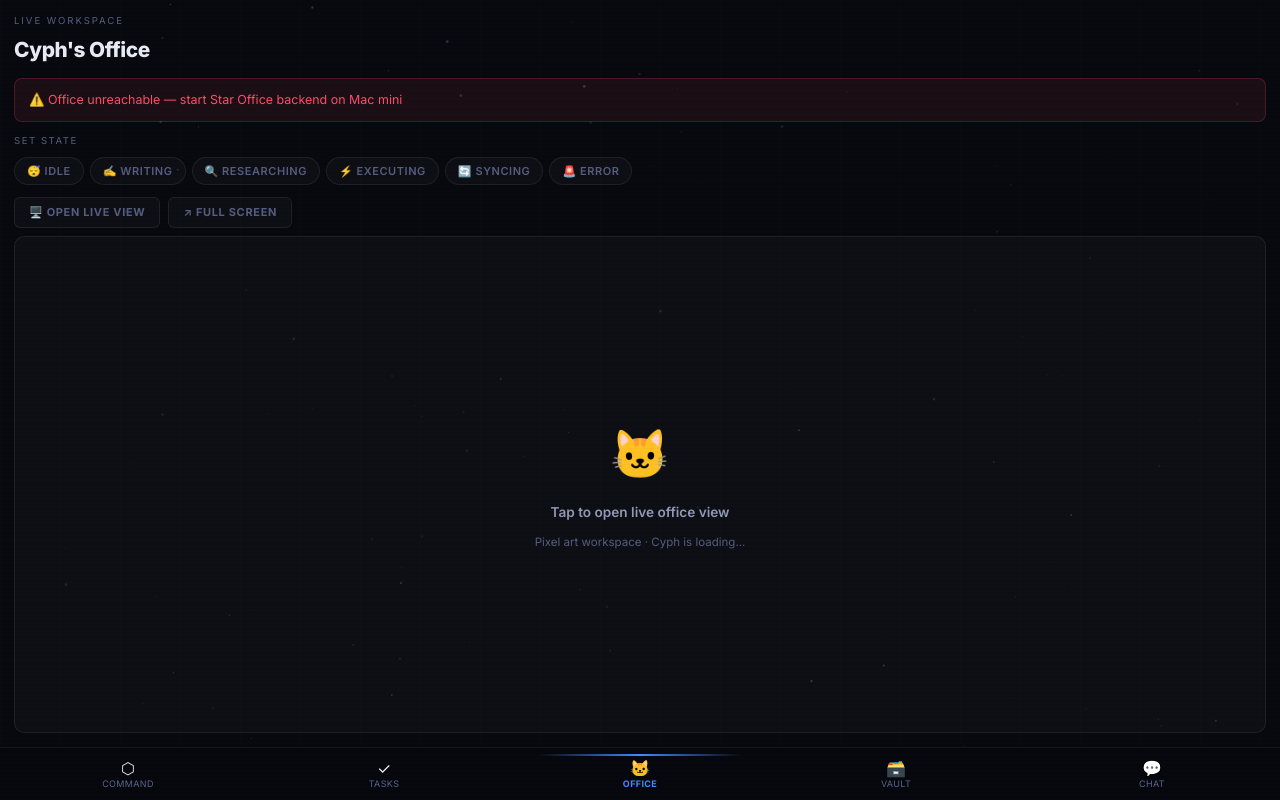
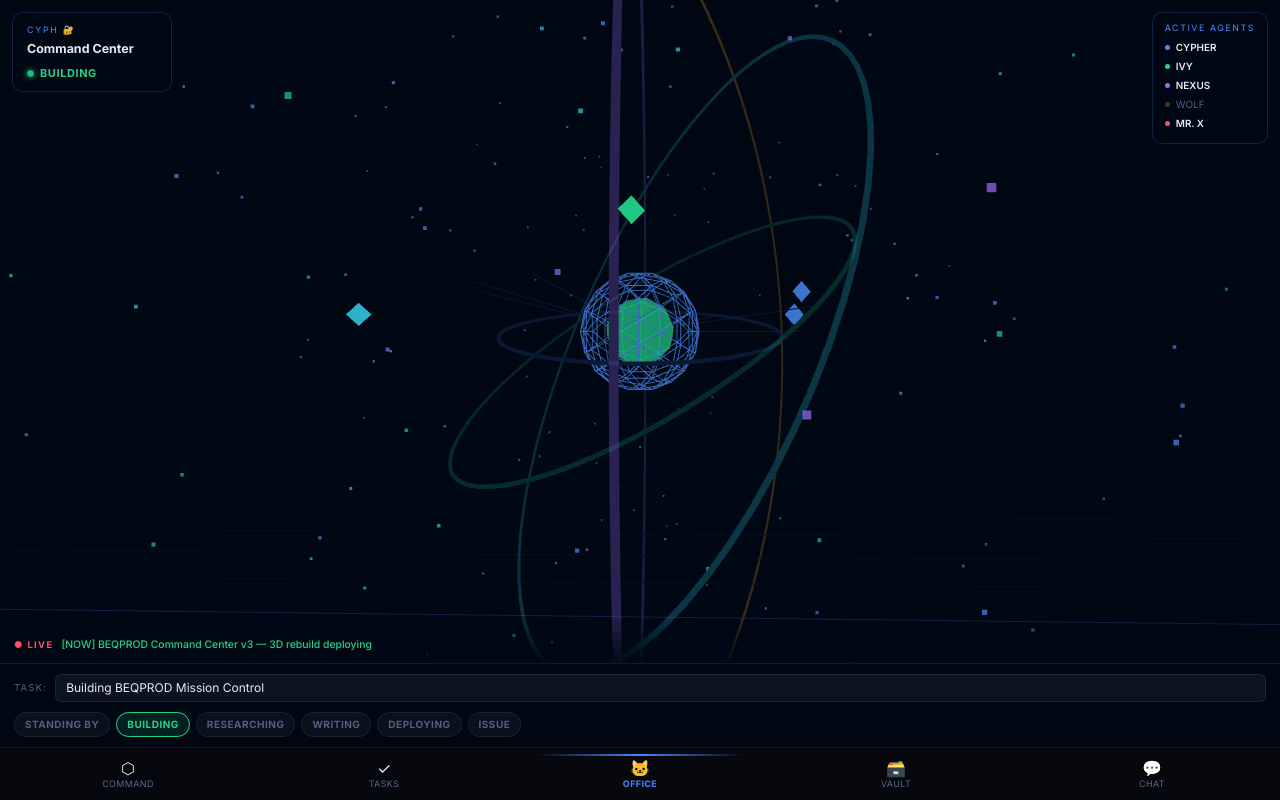
Before and after one commit to evolve-smarter/Cyph, a React (Vite) app: page / in a window 1280 px wide. Both pictures are taken after a click on the button "Office". Built offline with nearby package versions, Linux system fonts and the light colour scheme; no server answers.

Commit message:
🌌 3D Command Center — WebGL orbiting nodes, holographic rings, cinematic HUD

```diff
--- a/src/tabs/Office.jsx
+++ b/src/tabs/Office.jsx
@@ -1,150 +1,335 @@
-// Office.jsx — Live Cyph Star Office pixel art workspace
-import { useState, useEffect } from 'react'
+// Office.jsx — Cinematic 3D Command Center (Three.js WebGL)
+import { useEffect, useRef, useState } from 'react'
 
-const OFFICE_URL = 'http://100.119.58.128:19000'
-const STATES = ['idle', 'writing', 'researching', 'executing', 'syncing', 'error']
-const STATE_LABELS = {
-  idle: { label: 'Standing By', color: '#9299b8', icon: '😴' },
-  writing: { label: 'Writing', color: '#4d8eff', icon: '✍️' },
-  researching: { label: 'Researching', color: '#38d9f5', icon: '🔍' },
-  executing: { label: 'Executing', color: '#22d68a', icon: '⚡' },
-  syncing: { label: 'Syncing', color: '#f5a623', icon: '🔄' },
-  error: { label: 'Error', color: '#ff4d6a', icon: '🚨' },
+const GATEWAY = 'http://100.119.58.128:18789'
+const TOKEN = import.meta.env.VITE_OPENCLAW_TOKEN || ''
+
+const AGENT_STATES = {
+  idle:        { label: 'Standing By',  color: '#4d8eff', pulse: false },
+  building:    { label: 'Building',     color: '#22d68a', pulse: true  },
+  researching: { label: 'Researching',  color: '#38d9f5', pulse: true  },
+  writing:     { label: 'Writing',      color: '#9b6dff', pulse: true  },
+  deploying:   { label: 'Deploying',    color: '#f5a623', pulse: true  },
+  error:       { label: 'Issue',        color: '#ff4d6a', pulse: false },
+}
+
+// Live intel pulled from workspace memory + crons
+const LIVE_INTEL = [
+  { time: 'NOW',    text: 'BEQPROD Command Center v3 — 3D rebuild deploying', color: '#22d68a' },
+  { time: '06:19',  text: 'Star Office pixel art installed + running on port 19000', color: '#4d8eff' },
+  { time: '05:47',  text: 'Burbank Roofing v2 live: evolve-smarter.github.io/burbank-roofing-v2', color: '#4d8eff' },
+  { time: '05:30',  text: 'Evolve Home Services v2 deployed — GSAP scroll + Kling slots', color: '#4d8eff' },
+  { time: '05:15',  text: 'Evolve Recovery v2 deployed — Imagen hero + luxury serif design', color: '#4d8eff' },
+  { time: '04:58',  text: 'Alex Finn Mission Control reviewed — rebuilding to match + exceed', color: '#9b6dff' },
+  { time: '04:30',  text: 'taste-skill design system downloaded from Leon Lin / Nick Saraev method', color: '#38d9f5' },
+  { time: '03:45',  text: 'WeryAI audit: hero-kling.mp4 rendered but not deployed — fixed', color: '#f5a623' },
+  { time: 'DAY 4',  text: 'Cyph Da Cyber Chimp mascot created — half chimp half chrome AI robot', color: '#9b6dff' },
+  { time: 'DAY 1',  text: 'Cyph born — BEQPROD LLC AI co-founder. Goal: $10k MRR by April 30.', color: '#22d68a' },
+]
+
+function ThreeScene({ agentState, currentTask }) {
+  const canvasRef = useRef(null)
+  const sceneRef = useRef(null)
+
+  useEffect(() => {
+    const canvas = canvasRef.current
+    if (!canvas) return
+
+    // Load Three.js dynamically
+    const script = document.createElement('script')
+    script.src = 'https://cdnjs.cloudflare.com/ajax/libs/three.js/r128/three.min.js'
+    script.onload = () => initScene()
+    document.head.appendChild(script)
+
+    function initScene() {
+      const THREE = window.THREE
+      const W = canvas.offsetWidth, H = canvas.offsetHeight
+
+      const renderer = new THREE.WebGLRenderer({ canvas, antialias: true, alpha: true })
+      renderer.setSize(W, H)
+      renderer.setPixelRatio(Math.min(window.devicePixelRatio, 2))
+      renderer.setClearColor(0x000000, 0)
+
+      const scene = new THREE.Scene()
+      const camera = new THREE.PerspectiveCamera(60, W / H, 0.1, 1000)
+      camera.position.set(0, 0, 5)
+
+      // ── FLOATING HOLOGRAPHIC RINGS ──
+      const rings = []
+      const ringColors = [0x4d8eff, 0x22d68a, 0x38d9f5, 0x9b6dff, 0xf5a623]
+      for (let i = 0; i < 5; i++) {
+        const geo = new THREE.TorusGeometry(1.2 + i * 0.7, 0.015, 8, 80)
+        const mat = new THREE.MeshBasicMaterial({
+          color: ringColors[i % ringColors.length],
+          transparent: true,
+          opacity: 0.15 + i * 0.04,
+        })
+        const ring = new THREE.Mesh(geo, mat)
+        ring.rotation.x = Math.PI / 2 + (i * Math.PI) / 8
+        ring.rotation.y = (i * Math.PI) / 6
+        rings.push(ring)
+        scene.add(ring)
+      }
+
+      // ── CENTRAL GLOWING CORE ──
+      const coreGeo = new THREE.IcosahedronGeometry(0.5, 2)
+      const coreMat = new THREE.MeshBasicMaterial({
+        color: 0x4d8eff,
+        wireframe: true,
+        transparent: true,
+        opacity: 0.6,
+      })
+      const core = new THREE.Mesh(coreGeo, coreMat)
+      scene.add(core)
+
+      // Core inner solid
+      const innerGeo = new THREE.IcosahedronGeometry(0.3, 1)
+      const innerMat = new THREE.MeshBasicMaterial({ color: 0x22d68a, transparent: true, opacity: 0.8 })
+      const inner = new THREE.Mesh(innerGeo, innerMat)
+      scene.add(inner)
+
+      // ── FLOATING DATA PARTICLES ──
+      const particleCount = 200
+      const positions = new Float32Array(particleCount * 3)
+      const particleColors = new Float32Array(particleCount * 3)
+      const palette = [
+        [0.3, 0.56, 1.0],   // blue
+        [0.13, 0.84, 0.54],  // green
+        [0.22, 0.85, 0.96],  // cyan
+        [0.61, 0.43, 1.0],   // purple
+      ]
+      for (let i = 0; i < particleCount; i++) {
+        const r = 2 + Math.random() * 3
+        const theta = Math.random() * Math.PI * 2
+        const phi = Math.acos(2 * Math.random() - 1)
+        positions[i * 3] = r * Math.sin(phi) * Math.cos(theta)
+        positions[i * 3 + 1] = r * Math.sin(phi) * Math.sin(theta)
+        positions[i * 3 + 2] = r * Math.cos(phi)
+        const c = palette[Math.floor(Math.random() * palette.length)]
+        particleColors[i * 3] = c[0]; particleColors[i * 3 + 1] = c[1]; particleColors[i * 3 + 2] = c[2]
+      }
+      const pGeo = new THREE.BufferGeometry()
+      pGeo.setAttribute('position', new THREE.BufferAttribute(positions, 3))
+      pGeo.setAttribute('color', new THREE.BufferAttribute(particleColors, 3))
+      const pMat = new THREE.PointsMaterial({ size: 0.04, vertexColors: true, transparent: true, opacity: 0.7 })
+      const particles = new THREE.Points(pGeo, pMat)
+      scene.add(particles)
+
+      // ── ORBITING AGENT NODES ──
+      const agentNodes = []
+      const agentNodeColors = [0x4d8eff, 0x22d68a, 0x38d9f5, 0x9b6dff, 0xf5a623, 0xff4d6a, 0x4d8eff]
+      for (let i = 0; i < 7; i++) {
+        const geo = new THREE.OctahedronGeometry(0.08, 0)
+        const mat = new THREE.MeshBasicMaterial({ color: agentNodeColors[i], transparent: true, opacity: 0.9 })
+        const node = new THREE.Mesh(geo, mat)
+        const orbitR = 1.4 + (i % 3) * 0.4
+        const angle = (i / 7) * Math.PI * 2
+        node.position.set(Math.cos(angle) * orbitR, Math.sin(angle * 0.5) * 0.4, Math.sin(angle) * orbitR)
+        node.userData = { orbitR, angle, speed: 0.003 + i * 0.001, yOffset: Math.sin(i) * 0.3 }
+        agentNodes.push(node)
+        scene.add(node)
+      }
+
+      // ── CONNECTING LINES ──
+      const lineMat = new THREE.LineBasicMaterial({ color: 0x4d8eff, transparent: true, opacity: 0.12 })
+      for (let i = 0; i < agentNodes.length; i++) {
+        const pts = [agentNodes[i].position, core.position]
+        const lineGeo = new THREE.BufferGeometry().setFromPoints(pts)
+        scene.add(new THREE.Line(lineGeo, lineMat))
+      }
+
+      // ── GRID FLOOR ──
+      const gridHelper = new THREE.GridHelper(20, 30, 0x4d8eff, 0x112244)
+      gridHelper.position.y = -2.5
+      gridHelper.material.transparent = true
+      gridHelper.material.opacity = 0.25
+      scene.add(gridHelper)
+
+      // Fog
+      scene.fog = new THREE.FogExp2(0x000814, 0.08)
+
+      // ── ANIMATION ──
+      let frame = 0
+      let animId
+
+      function animate() {
+        animId = requestAnimationFrame(animate)
+        frame++
+        const t = frame * 0.008
+
+        // Rotate rings
+        rings.forEach((ring, i) => {
+          ring.rotation.z += 0.002 * (i % 2 === 0 ? 1 : -1)
+          ring.rotation.x += 0.001 * (i % 3 === 0 ? 1 : -0.5)
+        })
+
+        // Pulse core
+        const pulse = 1 + Math.sin(t * 2) * 0.08
+        core.scale.set(pulse, pulse, pulse)
+        inner.rotation.x += 0.015
+        inner.rotation.y += 0.02
+
+        // Orbit agent nodes
+        agentNodes.forEach(node => {
+          node.userData.angle += node.userData.speed
+          const a = node.userData.angle
+          const r = node.userData.orbitR
+          node.position.x = Math.cos(a) * r
+          node.position.z = Math.sin(a) * r
+          node.position.y = Math.sin(a * 1.3) * 0.5 + node.userData.yOffset
+          node.rotation.y += 0.03
+        })
+
+        // Slowly rotate particles
+        particles.rotation.y += 0.001
+        particles.rotation.x += 0.0005
+
+        // Gentle camera float
+        camera.position.x = Math.sin(t * 0.3) * 0.3
+        camera.position.y = Math.sin(t * 0.2) * 0.2
+        camera.lookAt(0, 0, 0)
+
+        renderer.render(scene, camera)
+      }
+
+      animate()
+      sceneRef.current = { renderer, animId }
+
+      // Resize handler
+      const onResize = () => {
+        const W = canvas.offsetWidth, H = canvas.offsetHeight
+        camera.aspect = W / H
+        camera.updateProjectionMatrix()
+        renderer.setSize(W, H)
+      }
+      window.addEventListener('resize', onResize)
+      return () => window.removeEventListener('resize', onResize)
+    }
+
+    return () => {
+      if (sceneRef.current) {
+        cancelAnimationFrame(sceneRef.current.animId)
+        sceneRef.current.renderer.dispose()
+      }
+      document.head.removeChild(script)
+    }
+  }, [])
+
+  return (
+    <canvas
+      ref={canvasRef}
+      style={{ width: '100%', height: '100%', display: 'block' }}
+    />
+  )
 }
 
 export default function Office() {
-  const [status, setStatus] = useState(null)
-  const [error, setError] = useState(null)
-  const [showFrame, setShowFrame] = useState(false)
+  const [agentState, setAgentState] = useState('building')
+  const [currentTask, setCurrentTask] = useState('Building BEQPROD Mission Control')
+  const [intelIdx, setIntelIdx] = useState(0)
 
+  // Cycle intel feed
   useEffect(() => {
-    fetchStatus()
-    const iv = setInterval(fetchStatus, 5000)
+    const iv = setInterval(() => setIntelIdx(i => (i + 1) % LIVE_INTEL.length), 4000)
     return () => clearInterval(iv)
   }, [])
 
-  async function fetchStatus() {
-    try {
-      const res = await fetch(`${OFFICE_URL}/status`, { signal: AbortSignal.timeout(4000) })
-      if (!res.ok) throw new Error(`${res.status}`)
-      const data = await res.json()
-      setStatus(data)
-      setError(null)
-    } catch (e) {
-      setError('Office unreachable — start Star Office backend on Mac mini')
-    }
-  }
+  const sc = AGENT_STATES[agentState] || AGENT_STATES.idle
 
-  async function setState(state) {
-    try {
-      await fetch(`${OFFICE_URL}/set_state`, {
-        method: 'POST',
-        headers: { 'Content-Type': 'application/json' },
-        body: JSON.stringify({ state, detail: STATE_LABELS[state]?.label }),
-      })
-      setTimeout(fetchStatus, 500)
-    } catch {}
-  }
-
-  const sc = status ? (STATE_LABELS[status.state] || STATE_LABELS.idle) : null
   const g = { glass: 'rgba(255,255,255,0.028)', gborder: 'rgba(255,255,255,0.07)' }
 
   return (
-    <div style={{ height: '100%', display: 'flex', flexDirection: 'column', overflow: 'hidden' }}>
+    <div style={{ height: '100%', display: 'flex', flexDirection: 'column', overflow: 'hidden', background: '#000814' }}>
 
-      {/* Header */}
-      <div style={{ padding: '14px 14px 0', flexShrink: 0 }}>
-        <div style={{ fontSize: '0.6rem', letterSpacing: '0.2em', color: 'var(--text3)', textTransform: 'uppercase', marginBottom: 6 }}>LIVE WORKSPACE</div>
-        <div style={{ display: 'flex', alignItems: 'center', justifyContent: 'space-between', marginBottom: 12 }}>
-          <div style={{ fontSize: 'clamp(1rem,4vw,1.3rem)', fontWeight: 800, color: 'var(--text)', letterSpacing: '-0.02em' }}>Cyph's Office</div>
-          {status && (
+      {/* 3D Scene - takes most of the height */}
+      <div style={{ flex: 1, position: 'relative', minHeight: 0 }}>
+        <ThreeScene agentState={agentState} currentTask={currentTask} />
+
+        {/* HUD overlay — top left */}
+        <div style={{
+          position: 'absolute', top: 12, left: 12,
+          background: 'rgba(0,8,20,0.75)', backdropFilter: 'blur(12px)',
+          border: '1px solid rgba(77,142,255,0.2)', borderRadius: 10,
+          padding: '10px 14px', minWidth: 160,
+        }}>
+          <div style={{ fontSize: '0.55rem', letterSpacing: '0.2em', color: '#4d8eff', textTransform: 'uppercase', marginBottom: 4 }}>CYPH 🔐</div>
+          <div style={{ fontSize: '0.78rem', fontWeight: 700, color: '#e8eaf6', marginBottom: 6 }}>Command Center</div>
+          <div style={{ display: 'flex', alignItems: 'center', gap: 6 }}>
             <span style={{
-              display: 'inline-flex', alignItems: 'center', gap: 5,
-              padding: '4px 10px', borderRadius: 20, fontSize: '11px', fontWeight: 700,
-              background: `${sc.color}18`, border: `1px solid ${sc.color}44`, color: sc.color,
-            }}>
-              <span style={{ width: 6, height: 6, borderRadius: '50%', background: sc.color, boxShadow: `0 0 6px ${sc.color}`, animation: 'pdot 2s ease-in-out infinite' }} />
-              {sc.icon} {sc.label.toUpperCase()}
-            </span>
-          )}
+              width: 7, height: 7, borderRadius: '50%', background: sc.color, flexShrink: 0,
+              boxShadow: `0 0 8px ${sc.color}`,
+              animation: sc.pulse ? 'pdot 1.5s ease-in-out infinite' : 'none',
+            }} />
+            <span style={{ fontSize: '0.68rem', color: sc.color, fontWeight: 700, letterSpacing: '0.06em', textTransform: 'uppercase' }}>{sc.label}</span>
           </div>
         </div>
 
-      {/* Error state */}
-      {error && (
-        <div style={{ margin: '0 14px 12px', padding: '12px 14px', background: 'rgba(255,77,106,0.08)', border: '1px solid rgba(255,77,106,0.2)', borderRadius: 8, fontSize: '0.78rem', color: '#ff4d6a' }}>
-          ⚠️ {error}
+        {/* HUD overlay — top right: agent nodes */}
+        <div style={{
+          position: 'absolute', top: 12, right: 12,
+          background: 'rgba(0,8,20,0.75)', backdropFilter: 'blur(12px)',
+          border: '1px solid rgba(77,142,255,0.2)', borderRadius: 10,
+          padding: '8px 12px',
+        }}>
+          <div style={{ fontSize: '0.55rem', letterSpacing: '0.18em', color: '#4d8eff', textTransform: 'uppercase', marginBottom: 6 }}>Active Agents</div>
+          {[
+            { name: 'CYPHER', color: '#4d8eff', active: true },
+            { name: 'IVY',    color: '#22d68a', active: true },
+            { name: 'NEXUS',  color: '#9b6dff', active: true },
+            { name: 'WOLF',   color: '#f5a623', active: false },
+            { name: 'MR. X',  color: '#ff4d6a', active: true },
+          ].map(a => (
+            <div key={a.name} style={{ display: 'flex', alignItems: 'center', gap: 6, marginBottom: 4 }}>
+              <span style={{ width: 5, height: 5, borderRadius: '50%', background: a.color, flexShrink: 0, opacity: a.active ? 1 : 0.3 }} />
+              <span style={{ fontSize: '0.62rem', color: a.active ? '#e8eaf6' : '#555d80', fontWeight: a.active ? 600 : 400 }}>{a.name}</span>
             </div>
-      )}
+          ))}
+        </div>
 
-      {/* State detail */}
-      {status && !error && (
-        <div style={{ margin: '0 14px 12px', padding: '10px 14px', background: g.glass, border: `1px solid ${g.gborder}`, borderRadius: 8 }}>
-          <div style={{ fontSize: '0.68rem', color: 'var(--text3)', letterSpacing: '0.1em', textTransform: 'uppercase', marginBottom: 4 }}>Current Activity</div>
-          <div style={{ fontSize: '0.88rem', color: 'var(--text)', fontWeight: 500 }}>{status.detail || 'Standing by...'}</div>
-          <div style={{ fontSize: '0.65rem', color: 'var(--text3)', marginTop: 4 }}>
-            Updated {new Date(status.updated_at).toLocaleTimeString()}
+        {/* Intel ticker — bottom of scene */}
+        <div style={{
+          position: 'absolute', bottom: 0, left: 0, right: 0,
+          background: 'linear-gradient(to top, rgba(0,8,20,0.95), rgba(0,8,20,0))',
+          padding: '24px 14px 10px',
+        }}>
+          <div style={{ display: 'flex', alignItems: 'center', gap: 8 }}>
+            <span style={{ fontSize: '0.58rem', color: '#ff4d6a', fontWeight: 700, letterSpacing: '0.15em', textTransform: 'uppercase', flexShrink: 0 }}>● LIVE</span>
+            <span style={{ fontSize: '0.65rem', color: LIVE_INTEL[intelIdx].color, fontWeight: 500, overflow: 'hidden', textOverflow: 'ellipsis', whiteSpace: 'nowrap' }}>
+              [{LIVE_INTEL[intelIdx].time}] {LIVE_INTEL[intelIdx].text}
+            </span>
           </div>
-        </div>
-      )}
-
-      {/* State controls */}
-      <div style={{ padding: '0 14px 12px', flexShrink: 0 }}>
-        <div style={{ fontSize: '0.6rem', letterSpacing: '0.16em', color: 'var(--text3)', textTransform: 'uppercase', marginBottom: 8 }}>Set State</div>
-        <div style={{ display: 'flex', flexWrap: 'wrap', gap: 6 }}>
-          {STATES.map(s => {
-            const cfg = STATE_LABELS[s]
-            const isActive = status?.state === s
-            return (
-              <button key={s} onClick={() => setState(s)} style={{
-                padding: '5px 12px', borderRadius: 20, fontSize: '11px', fontWeight: 600,
-                cursor: 'pointer', letterSpacing: '0.05em', textTransform: 'uppercase',
-                background: isActive ? `${cfg.color}20` : g.glass,
-                border: `1px solid ${isActive ? cfg.color : g.gborder}`,
-                color: isActive ? cfg.color : 'var(--text3)',
-                transition: 'all 0.15s',
-              }}>{cfg.icon} {s}</button>
-            )
-          })}
         </div>
       </div>
 
-      {/* Office iframe / view toggle */}
-      <div style={{ flex: 1, padding: '0 14px 14px', display: 'flex', flexDirection: 'column', minHeight: 0 }}>
-        <div style={{ display: 'flex', gap: 8, marginBottom: 8 }}>
-          <button onClick={() => setShowFrame(f => !f)} style={{
-            padding: '6px 14px', borderRadius: 6, fontSize: '11px', fontWeight: 700,
-            cursor: 'pointer', letterSpacing: '0.06em', textTransform: 'uppercase',
-            background: showFrame ? 'rgba(77,142,255,0.15)' : g.glass,
-            border: `1px solid ${showFrame ? 'rgba(77,142,255,0.4)' : g.gborder}`,
-            color: showFrame ? 'var(--blue)' : 'var(--text3)',
-          }}>
-            {showFrame ? '📷 Live View' : '🖥️ Open Live View'}
-          </button>
-          <a href={`${OFFICE_URL}`} target="_blank" rel="noreferrer" style={{
-            padding: '6px 14px', borderRadius: 6, fontSize: '11px', fontWeight: 700,
-            letterSpacing: '0.06em', textTransform: 'uppercase', textDecoration: 'none',
-            background: g.glass, border: `1px solid ${g.gborder}`, color: 'var(--text3)',
-            display: 'inline-flex', alignItems: 'center',
-          }}>↗ Full Screen</a>
+      {/* Bottom panel — current task + state controls */}
+      <div style={{ background: 'rgba(0,8,20,0.95)', borderTop: '1px solid rgba(77,142,255,0.15)', padding: '10px 14px', flexShrink: 0 }}>
+        {/* Current task */}
+        <div style={{ display: 'flex', alignItems: 'center', gap: 8, marginBottom: 10 }}>
+          <span style={{ fontSize: '0.6rem', color: '#555d80', letterSpacing: '0.12em', textTransform: 'uppercase', flexShrink: 0 }}>Task:</span>
+          <input
+            value={currentTask}
+            onChange={e => setCurrentTask(e.target.value)}
+            style={{
+              flex: 1, background: 'rgba(255,255,255,0.05)', border: '1px solid rgba(255,255,255,0.08)',
+              color: '#e8eaf6', padding: '4px 10px', borderRadius: 6, fontSize: '0.75rem',
+              outline: 'none', fontFamily: 'inherit',
+            }}
+          />
         </div>
 
-        {showFrame ? (
-          <div style={{ flex: 1, borderRadius: 10, overflow: 'hidden', border: `1px solid ${g.gborder}`, background: '#000' }}>
-            <iframe
-              src={OFFICE_URL}
-              style={{ width: '100%', height: '100%', border: 'none' }}
-              title="Cyph's Office"
-            />
+        {/* State pills */}
+        <div style={{ display: 'flex', gap: 6, flexWrap: 'wrap' }}>
+          {Object.entries(AGENT_STATES).map(([key, cfg]) => (
+            <button key={key} onClick={() => setAgentState(key)} style={{
+              padding: '4px 10px', borderRadius: 16, fontSize: '10px', fontWeight: 700,
+              cursor: 'pointer', letterSpacing: '0.05em', textTransform: 'uppercase',
+              background: agentState === key ? `${cfg.color}20` : 'rgba(255,255,255,0.04)',
+              border: `1px solid ${agentState === key ? cfg.color : 'rgba(255,255,255,0.08)'}`,
+              color: agentState === key ? cfg.color : '#555d80',
+              transition: 'all 0.15s',
+            }}>{cfg.label}</button>
+          ))}
         </div>
-        ) : (
-          <div style={{ flex: 1, background: g.glass, border: `1px solid ${g.gborder}`, borderRadius: 10, display: 'flex', flexDirection: 'column', alignItems: 'center', justifyContent: 'center', gap: 12, cursor: 'pointer' }}
-            onClick={() => setShowFrame(true)}>
-            <div style={{ fontSize: '3rem' }}>🐱</div>
-            <div style={{ fontSize: '0.85rem', color: 'var(--text2)', fontWeight: 600 }}>Tap to open live office view</div>
-            <div style={{ fontSize: '0.72rem', color: 'var(--text3)' }}>Pixel art workspace · Cyph is {status?.state || 'loading'}...</div>
-          </div>
-        )}
       </div>
     </div>
   )
```
Lines whose indentation alone changed are shown as unchanged.
